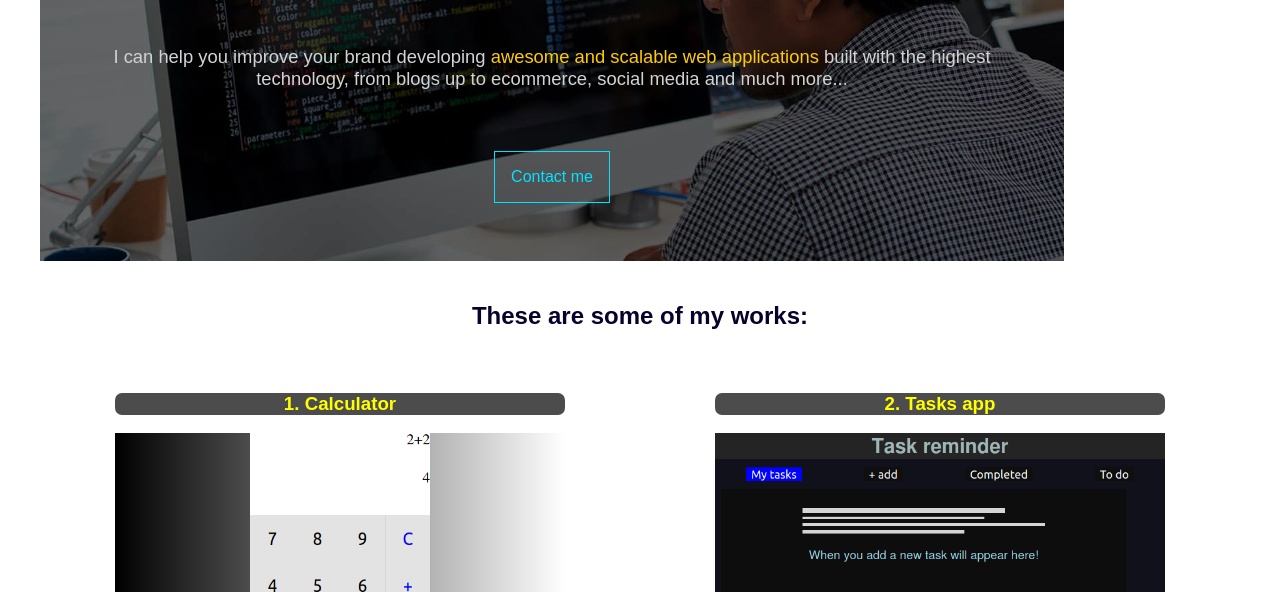
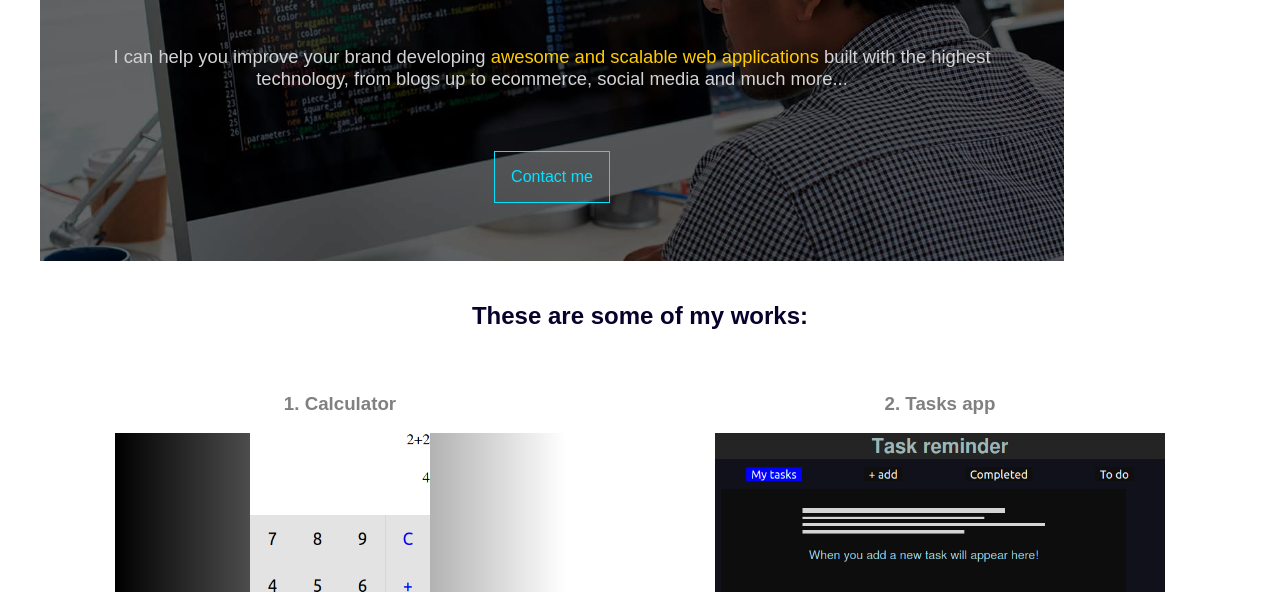
Before and after one commit to RdgzLpz/port, a plain HTML site: page index.html in a window 1280 px wide. Shown: the part 208-800 px from the top of the page. Drawn offline with Linux system fonts and the light colour scheme.

Commit message:
a change

```diff
--- a/index.css
+++ b/index.css
@@ -9,9 +9,7 @@ body {
     overflow-x: hidden;
 }
 h3 {
-    border-radius: 7px;
-    background: rgb(0, 0, 0, .7);
-    color: yellow;
+    color: gray;
     text-align: center;
 }
 nav {
```
